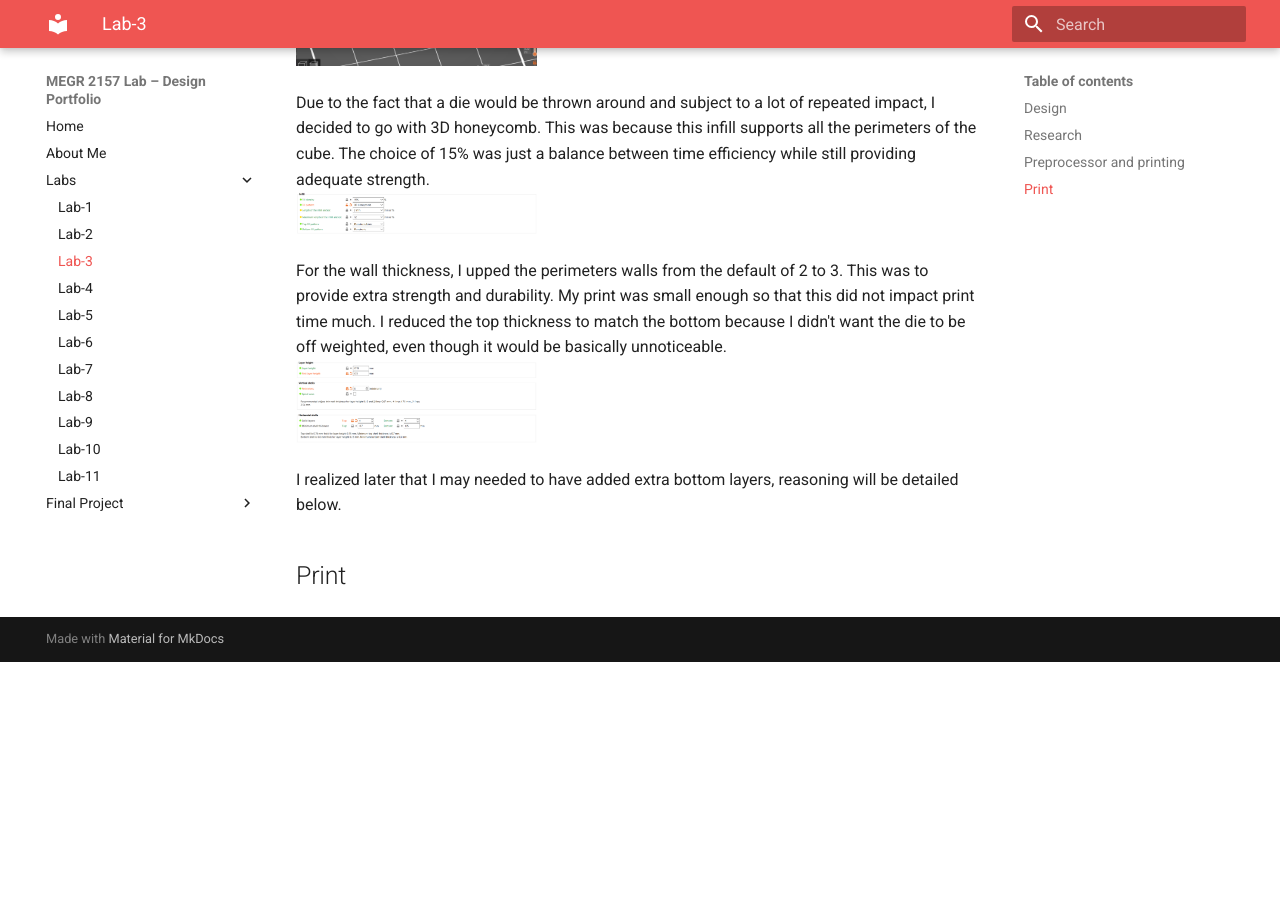
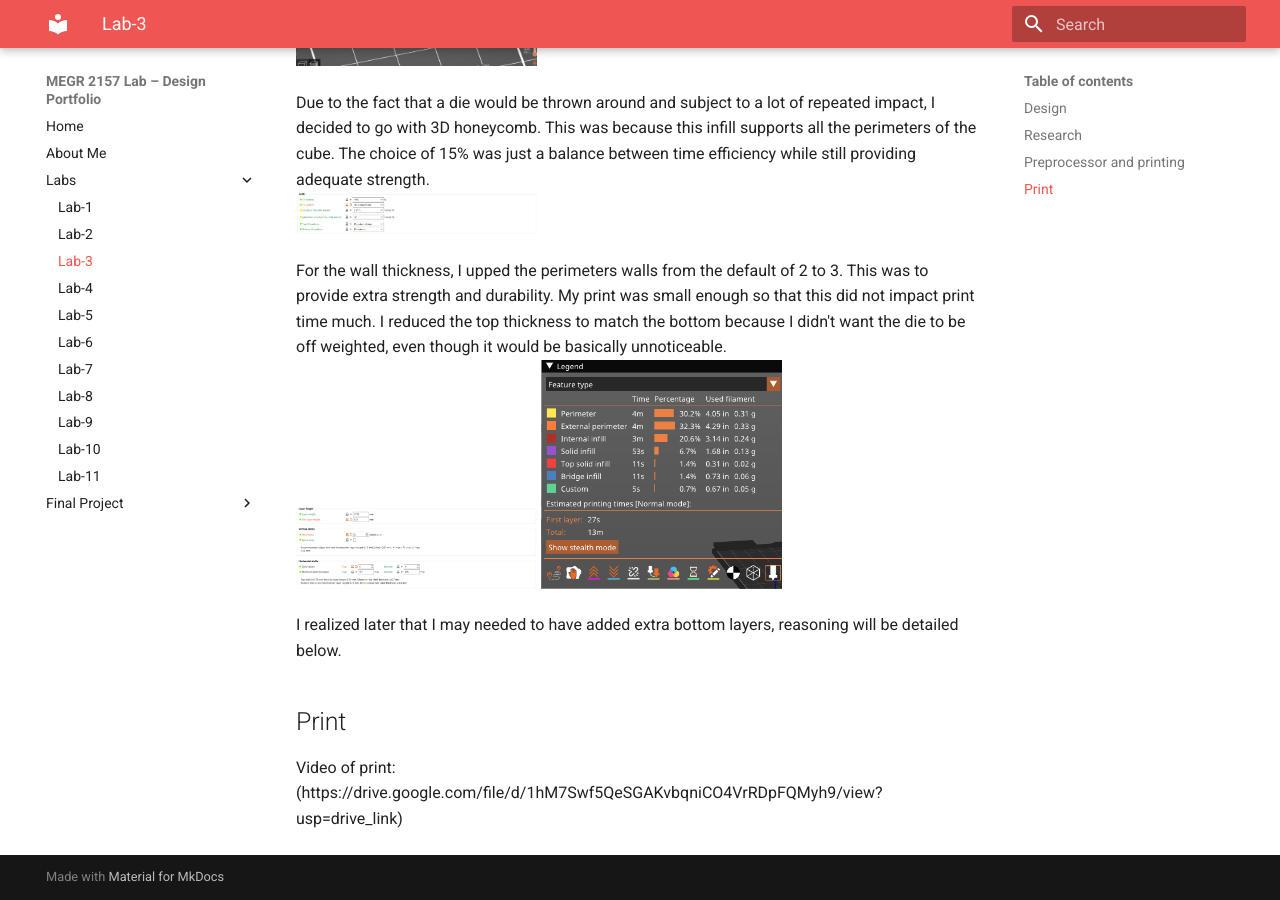
Before and after one commit to jwelch37/Jack-Welch-Portfolio, an MkDocs documentation site: the page built from docs/Labs/L03/index.md, in a window 1280 px wide and 900 px high, scrolled down 2120 px. Built offline with MkDocs 1.6.1 and Material for MkDocs 9.7.7, drawn with Linux system fonts in a browser that asks for light colours; before the commit the page ends 2782 px from its top, so only the background shows below that.

Commit message:
Enhance index.md with print video and image updates
Added a video link of the print process and adjusted image tags for clarity.

```diff
--- a/docs/Labs/L03/index.md
+++ b/docs/Labs/L03/index.md
@@ -40,9 +40,11 @@ Due to the fact that a die would be thrown around and subject to a lot of repeat
 <img src="finalfill.png" width="35%" alt="Button">
 
 For the wall thickness, I upped the perimeters walls from the default of 2 to 3. This was to provide extra strength and durability. My print was small enough so that this did not impact print time much. I reduced the top thickness to match the bottom because I didn't want the die to be off weighted, even though it would be basically unnoticeable.
-<img src="finalsettings.png" width="35%" alt="Button">
+<img src="finalsettings.png" width="35%" alt="Button">  <img src="finalprinttime.png" width="35%" alt="Button">
 
 I realized later that I may needed to have added extra bottom layers, reasoning will be detailed below.
 
 
 ## Print
+
+Video of print: (https://drive.google.com/file/d/1hM7Swf5QeSGAKvbqniCO4VrRDpFQMyh9/view?usp=drive_link)
```
